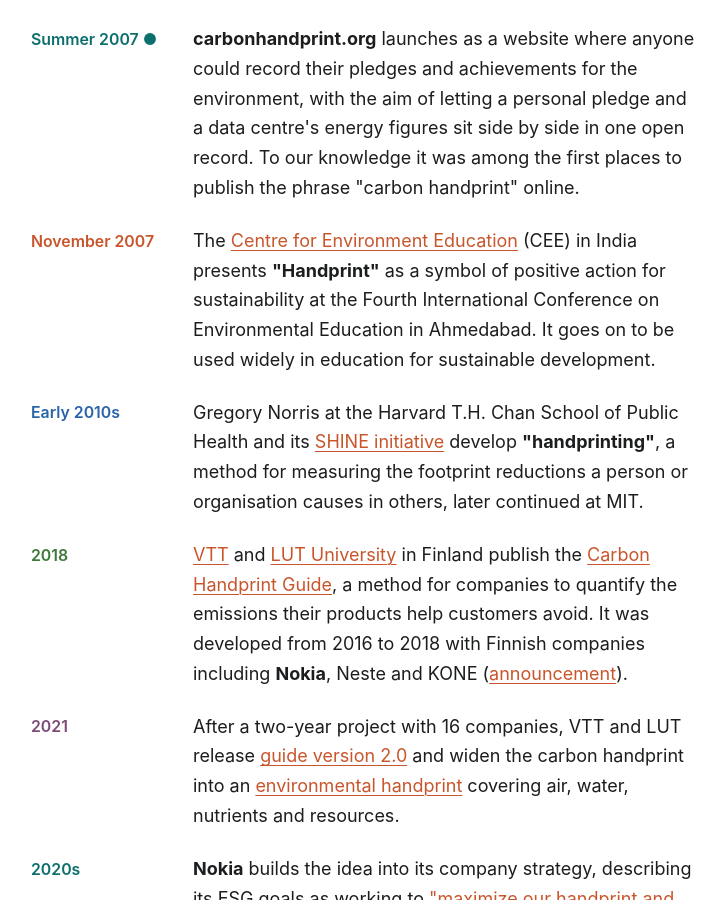
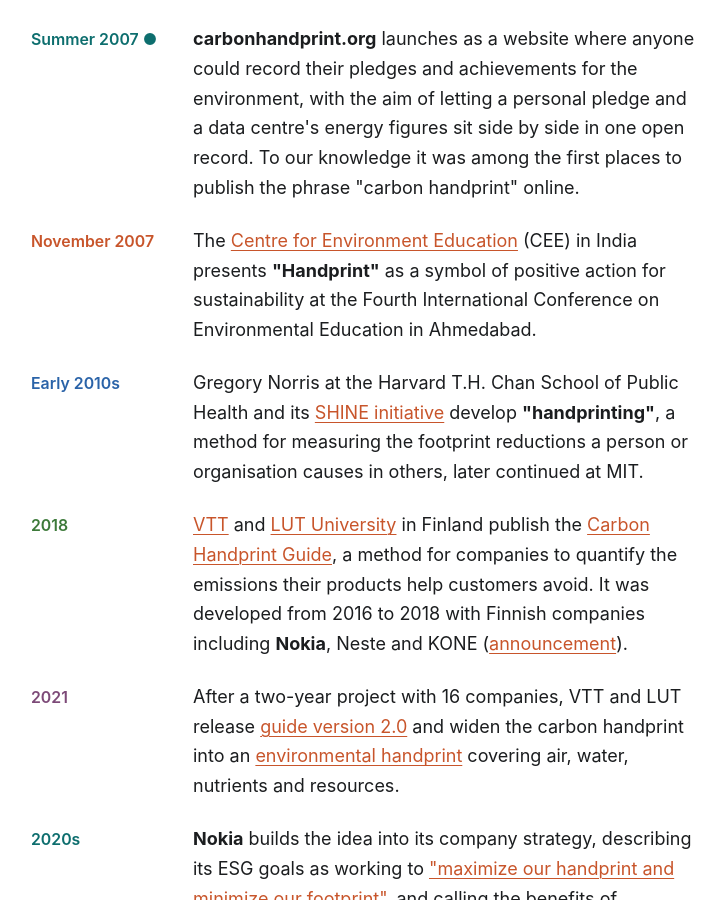
Before and after one commit to multiplicit-com/carbonhandprint, a Jekyll site: the page built from history.md, in a window 1280 px wide and 900 px high, scrolled down 604 px. Shown: the whole window, without its empty margins (276-1001 px from the left). Built offline with Jekyll 4.4.1, drawn with Linux system fonts in a browser that asks for light colours.

Commit message:
History: trim CEE entry
Co-Authored-By: Claude Opus 5.5 <noreply@anthropic.com>
Claude-Session: https://claude.ai/code/session_01Li7jXRtkERso7tJFT24TLP

```diff
--- a/_data/milestones.yml
+++ b/_data/milestones.yml
@@ -10,7 +10,7 @@
 - when: "November 2007"
   date: "2007-11"
   kind: event
-  text: "The <a href=\"https://www.ceeindia.org/handprint.php\">Centre for Environment Education</a> (CEE) in India presents <strong>\"Handprint\"</strong> as a symbol of positive action for sustainability at the Fourth International Conference on Environmental Education in Ahmedabad. It goes on to be used widely in education for sustainable development."
+  text: "The <a href=\"https://www.ceeindia.org/handprint.php\">Centre for Environment Education</a> (CEE) in India presents <strong>\"Handprint\"</strong> as a symbol of positive action for sustainability at the Fourth International Conference on Environmental Education in Ahmedabad."
 
 - when: "Early 2010s"
   date: "2012-01"
```
